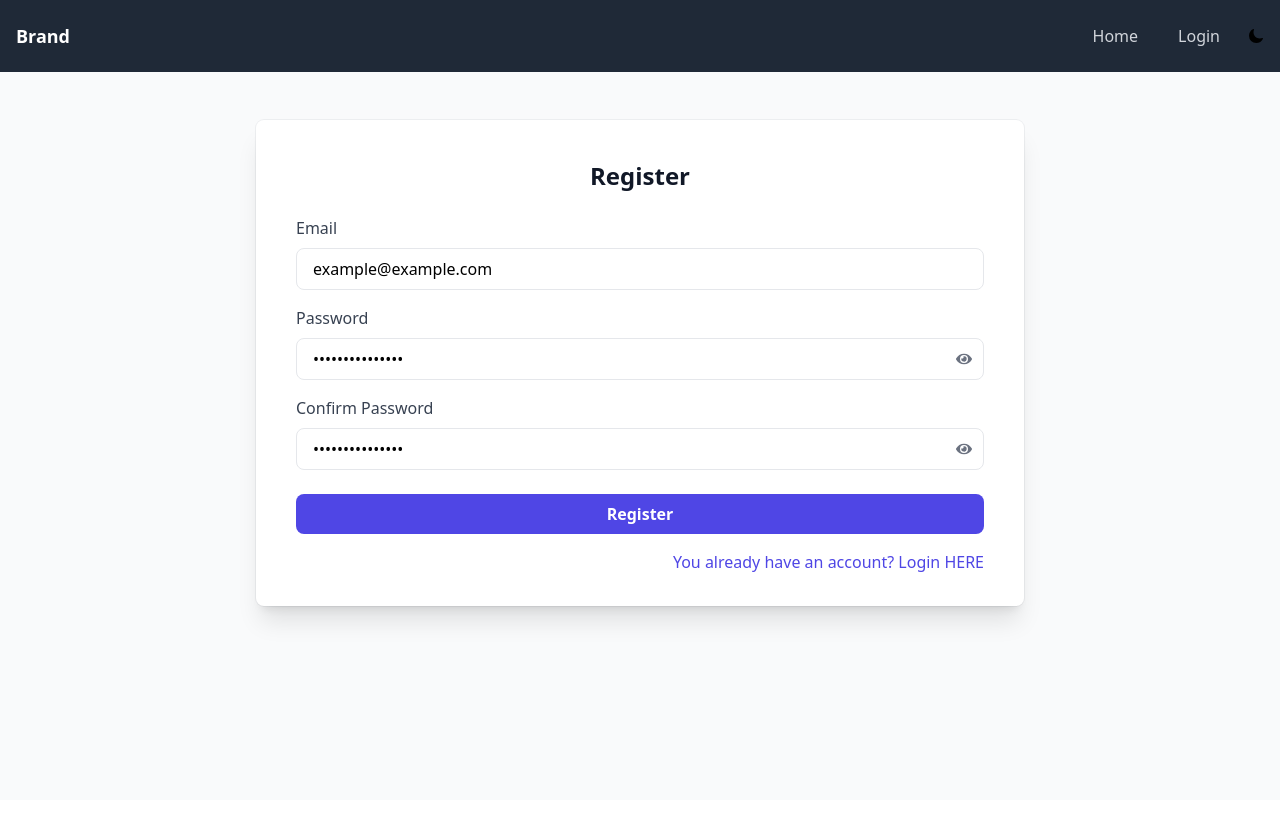
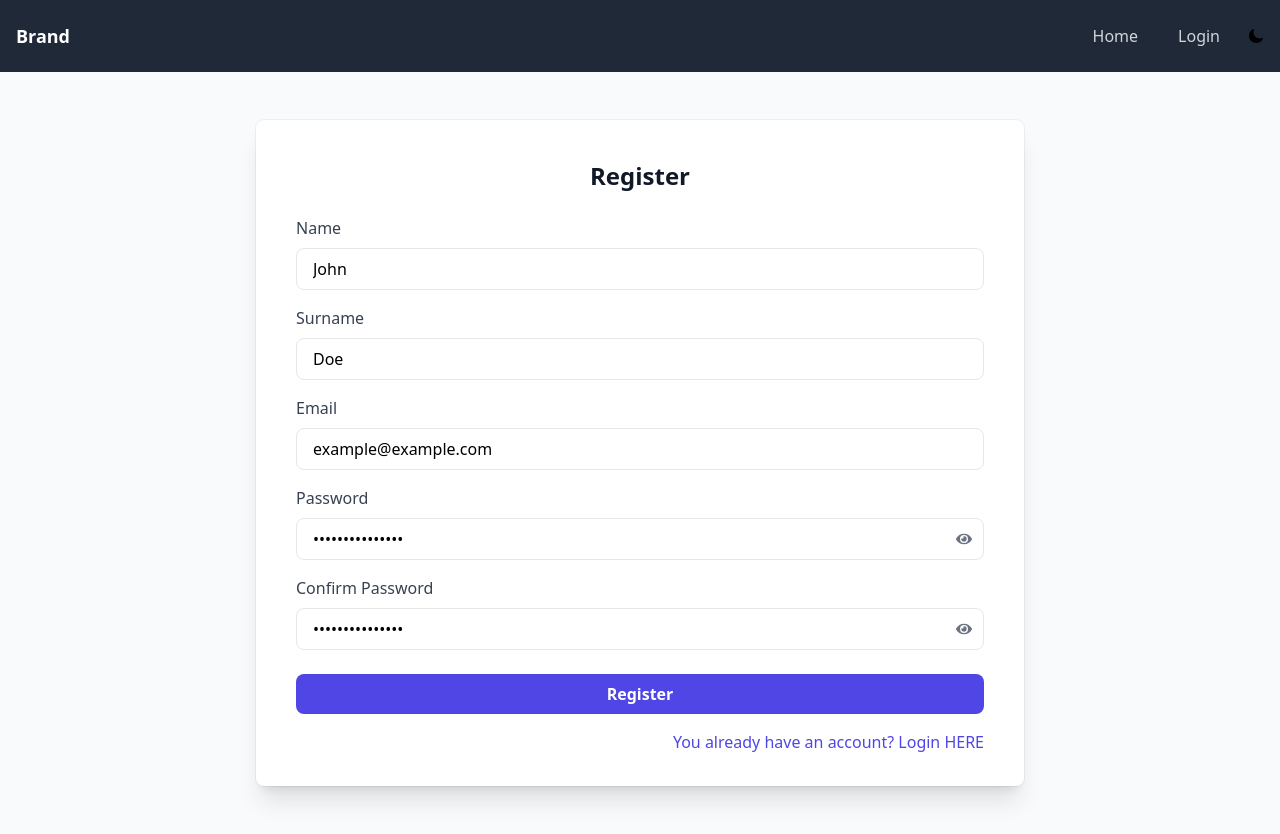
Before and after one commit to FabioMusi04/PythonFinalProjectFrontEnd, a React (Vite) app: page /register in a window 1280 px wide. Before the commit the page ends 800 px from the top, so only its background shows below. Built offline with nearby package versions, Linux system fonts and the light colour scheme; no server answers.

Commit message:
feat(fixing code && registration page)

```diff
--- a/src/components/Login.jsx
+++ b/src/components/Login.jsx
@@ -1,56 +1,53 @@
-import  { useEffect, useState } from 'react';
-import { FaEye, FaEyeSlash } from 'react-icons/fa';
-import axiosInstance from '../axios';
-import { useNavigate } from 'react-router-dom';
-import PropTypes from 'prop-types';
-import Alert from './Alert';
+import { useState } from "react";
+import { FaEye, FaEyeSlash } from "react-icons/fa";
+import axiosInstance from "../axios";
+import { useNavigate } from "react-router-dom";
+import PropTypes from "prop-types";
+import Alert from "./Alert";
 
-function LoginForm( { user, setUser } ) {
+function LoginForm({ setUser }) {
   const navigate = useNavigate();
 
-    const [email, setEmail] = useState('owner@example.com');
-    const [password, setPassword] = useState('ownerpassword');
+  const [email, setEmail] = useState("owner@example.com");
+  const [password, setPassword] = useState("ownerpassword");
   const [showPassword, setShowPassword] = useState(false);
 
   const handleSubmit = (e) => {
     e.preventDefault();
-        console.log('Email:', email);
-        console.log('Password:', password);
+    console.log("Email:", email);
+    console.log("Password:", password);
 
-        axiosInstance.post('/login', { email, password })
+    axiosInstance
+      .post("/login", { email, password })
       .then((response) => {
         console.log(response);
         if (response.status <= 201 && response.status >= 300) {
           throw new Error(response.detail);
         }
 
-                localStorage.setItem('token', JSON.stringify(response.data.token));
-                localStorage.setItem('user', JSON.stringify(response.data.user));
+        localStorage.setItem("token", JSON.stringify(response.data.token));
+        localStorage.setItem("user", JSON.stringify(response.data.user));
 
         setUser(response.data.user);
 
-                setAlert(
-                    {
-                        type: 'success',
-                        message: 'Login successful',
+        setAlert({
+          type: "success",
+          message: "Login successful",
           onClose: () => {
-                            navigate('/');
-                        }
-                    }
-                );
+            navigate("/");
+          },
+        });
       })
       .catch((error) => {
-                setAlert(
-                    {
-                        type: 'error',
+        setAlert({
+          type: "error",
           message: error.response.data.detail || error.message,
           onClose: () => {
-                            setAlert({ type: '', message: '', onClose: () => {} });
-                            setEmail('');
-                            setPassword('');
-                        }
-                    }
-                );
+            setAlert({ type: "", message: "", onClose: () => {} });
+            setEmail("");
+            setPassword("");
+          },
+        });
       });
   };
 
@@ -59,19 +56,31 @@ function LoginForm( { user, setUser } ) {
   };
 
   const [alert, setAlert] = useState({
-        type: '',
-        message: '',
+    type: "",
+    message: "",
     onClose: () => {},
   });
 
   return (
     <div className="relative grow justify-center bg-gray-50 dark:bg-gray-900 py-6 sm:py-12 px-6">
-            <Alert type={alert.type} message={alert.message} onClose={alert.onClose} />
+      <Alert
+        type={alert.type}
+        message={alert.message}
+        onClose={alert.onClose}
+      />
       <div className="relative bg-white dark:bg-gray-800 px-6 pt-10 pb-8 shadow-xl ring-1 ring-gray-900/5 sm:mx-auto sm:max-w-3xl sm:rounded-lg sm:px-10 rounded-lg p-8">
-                <h2 className="text-2xl font-bold mb-6 text-gray-900 dark:text-gray-100 text-center">Login</h2>
-                <form onSubmit={handleSubmit} className="dark:text-gray-300 text-black-300">
+        <h2 className="text-2xl font-bold mb-6 text-gray-900 dark:text-gray-100 text-center">
+          Login
+        </h2>
+        <form
+          onSubmit={handleSubmit}
+          className="dark:text-gray-300 text-black-300"
+        >
           <div className="mb-4">
-                        <label className="block text-gray-700 dark:text-gray-300 mb-2" htmlFor="email">
+            <label
+              className="block text-gray-700 dark:text-gray-300 mb-2"
+              htmlFor="email"
+            >
               Email
             </label>
             <input
@@ -84,12 +93,15 @@ function LoginForm( { user, setUser } ) {
             />
           </div>
           <div className="mb-6 relative">
-                        <label className="block text-gray-700 dark:text-gray-300 mb-2" htmlFor="password">
+            <label
+              className="block text-gray-700 dark:text-gray-300 mb-2"
+              htmlFor="password"
+            >
               Password
             </label>
             <div className="relative">
               <input
-                                type={showPassword ? 'text' : 'password'}
+                type={showPassword ? "text" : "password"}
                 id="password"
                 value={password}
                 onChange={(e) => setPassword(e.target.value)}
@@ -112,7 +124,9 @@ function LoginForm( { user, setUser } ) {
             Log In
           </button>
           <div className="text-end mt-4">
-                        <a href="/register" className="text-indigo-600 hover:underline">You don't have an account? Register HERE</a>
+            <a href="/register" className="text-indigo-600 hover:underline">
+              You don&apos;t have an account? Register HERE
+            </a>
           </div>
         </form>
       </div>
@@ -121,7 +135,6 @@ function LoginForm( { user, setUser } ) {
 }
 
 LoginForm.propTypes = {
-    user: PropTypes.object,
   setUser: PropTypes.func.isRequired,
 };
 
--- a/src/components/Register.jsx
+++ b/src/components/Register.jsx
@@ -9,6 +9,8 @@ function Register() {
     const [email, setEmail] = useState('example@example.com');
     const [password, setPassword] = useState('examplepassword');
     const [confirmPassword, setConfirmPassword] = useState('examplepassword');
+    const [name, setName] = useState('John');
+    const [surname, setSurname] = useState('Doe');
     const [showPassword, setShowPassword] = useState(false);
     const [showConfirmPassword, setShowConfirmPassword] = useState(false);
 
@@ -36,8 +38,12 @@ function Register() {
         }
         console.log('Email:', email);
         console.log('Password:', password);
+        console.log('Confirm Password:', confirmPassword);
+        console.log('Name:', name);
+        console.log('Surname:', surname);
 
-        axiosInstance.post('/register', { email, password })
+
+        axiosInstance.post('/register', { email, password, name, surname, confirm_password: confirmPassword })
             .then((response) => {
                 if (response.status <= 201 && response.status >= 300) {
                     throw new Error(response.detail);
@@ -62,6 +68,8 @@ function Register() {
                             setEmail('');
                             setPassword('');
                             setConfirmPassword('');
+                            setName('');
+                            setSurname('');
                         }
                     }
                 );
@@ -82,6 +90,32 @@ function Register() {
             <div className="relative bg-white dark:bg-gray-800 px-6 pt-10 pb-8 shadow-xl ring-1 ring-gray-900/5 sm:mx-auto sm:max-w-3xl sm:rounded-lg sm:px-10 rounded-lg p-8">
                 <h2 className="text-2xl font-bold mb-6 text-gray-900 dark:text-gray-100 text-center">Register</h2>
                 <form onSubmit={handleSubmit}  className="dark:text-gray-300 text-black-300">
+                <div className="mb-4">
+                        <label className="block text-gray-700 dark:text-gray-300 mb-2" htmlFor="email">
+                            Name
+                        </label>
+                        <input
+                            type="text"
+                            id="name"
+                            value={name}
+                            onChange={(e) => setEmail(e.target.value)}
+                            required
+                            className="w-full px-4 py-2 rounded-lg border dark:bg-gray-700 dark:border-gray-600 focus:outline-none focus:ring-2 focus:ring-indigo-500 dark:focus:ring-indigo-400"
+                        />
+                    </div>
+                    <div className="mb-4">
+                        <label className="block text-gray-700 dark:text-gray-300 mb-2" htmlFor="email">
+                            Surname
+                        </label>
+                        <input
+                            type="text"
+                            id="surname"
+                            value={surname}
+                            onChange={(e) => setEmail(e.target.value)}
+                            required
+                            className="w-full px-4 py-2 rounded-lg border dark:bg-gray-700 dark:border-gray-600 focus:outline-none focus:ring-2 focus:ring-indigo-500 dark:focus:ring-indigo-400"
+                        />
+                    </div>
                     <div className="mb-4">
                         <label className="block text-gray-700 dark:text-gray-300 mb-2" htmlFor="email">
                             Email
```
Also changed, not shown: src/components/Alert.jsx (+22 -9 lines), src/components/RestaurantCreation.jsx (+37 -9 lines). Lines whose indentation alone changed are shown as unchanged.
